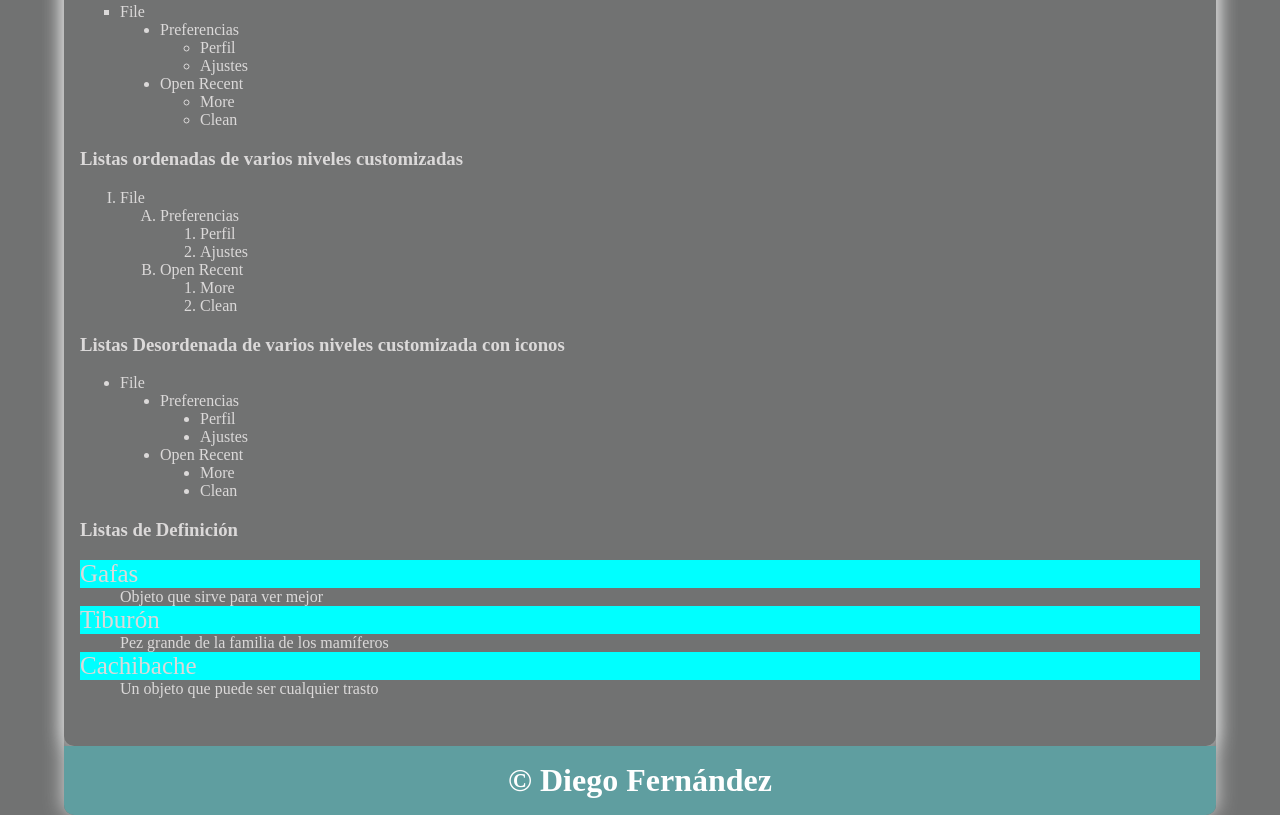
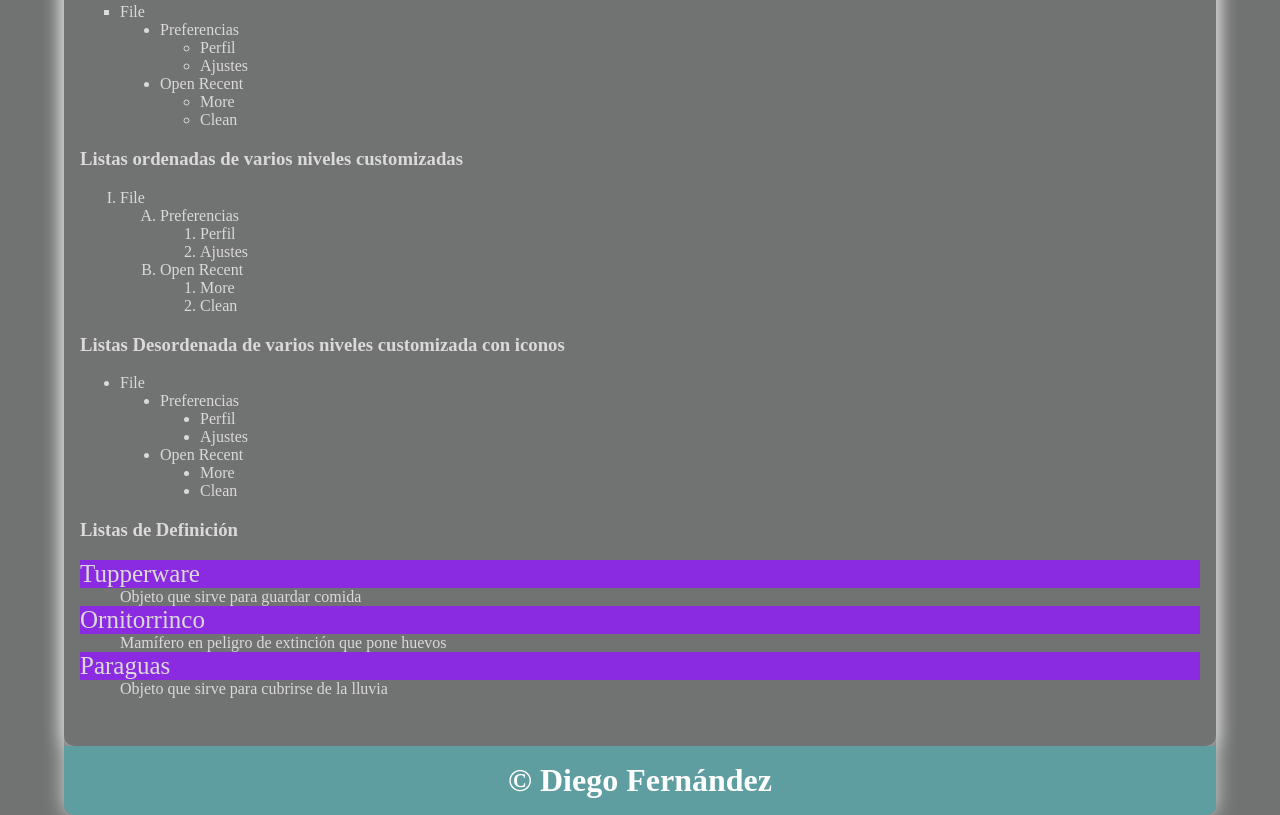
Before and after one commit to Diego-byte945/web24, a plain HTML site: page listas.html in a window 1280 px wide. Shown: the part 998-1813 px from the top of the page. Drawn offline with Linux system fonts and the light colour scheme.

Commit message:
quinto commit

```diff
--- a/css/style.css
+++ b/css/style.css
@@ -270,7 +270,7 @@ list-style-type: circle;
 }
 #listas .customdef dt {
     font-size: 25px;
-    background-color: aqua;
+    background-color:blueviolet;
 }
 .fondos th{
     background-color: #17aedc;
@@ -284,11 +284,15 @@ list-style-type: circle;
 .horario {
     width: 80%;
     margin: 0 auto;
+    border-color: rgb(18, 121, 123);
 }
 
 .horario th {
     background-color:rgb(240, 240, 240);
      color: rgb(18, 121, 123);
+}
+.horario2 {
+    color:rgb(18, 121, 123) ;
 }
 .BDD {
     background-color:rgb(129, 255, 129) ;
--- a/listas.html
+++ b/listas.html
@@ -180,12 +180,12 @@
                     </ul>
                     <h3>Listas de Definición</h3>
                     <dl class="customdef">
-                        <dt>Gafas</dt>
-                        <dd>Objeto que sirve para ver mejor</dd>
-                        <dt>Tiburón</dt>
-                        <dd>Pez grande de la familia de los mamíferos</dd>
-                        <dt>Cachibache</dt>
-                        <dd>Un objeto que puede ser cualquier trasto</dd>
+                        <dt>Tupperware</dt>
+                        <dd>Objeto que sirve para guardar comida</dd>
+                        <dt>Ornitorrinco</dt>
+                        <dd>Mamífero en peligro de extinción que pone huevos</dd>
+                        <dt>Paraguas</dt>
+                        <dd>Objeto que sirve para cubrirse de la lluvia</dd>
                     </dl>
                 </div>
             </div>
```
Also changed, not shown: tablas.html (+2 -2 lines).
